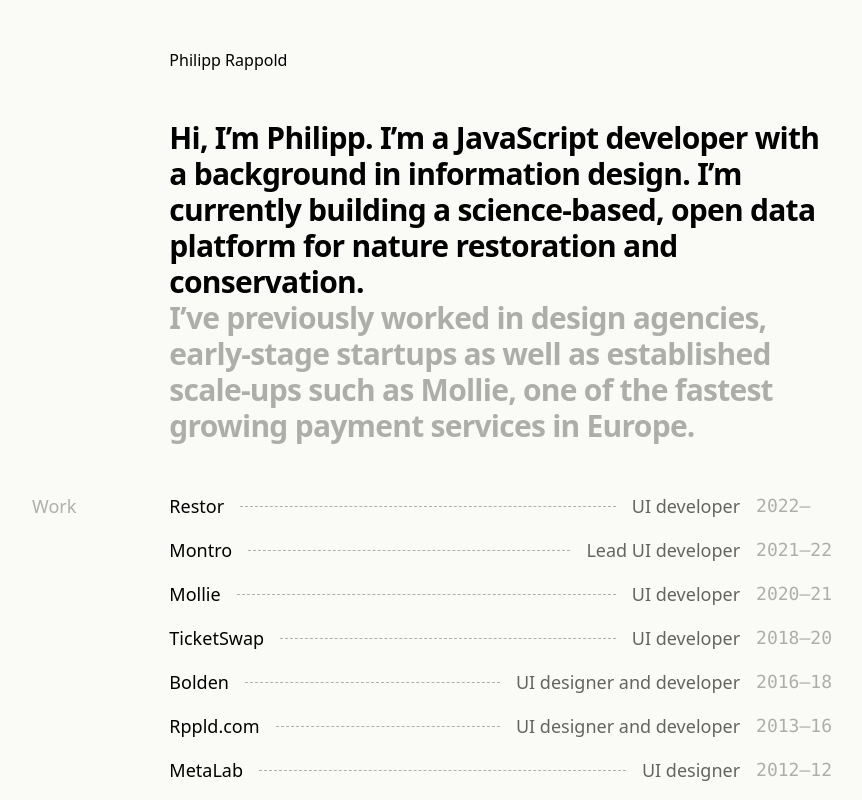
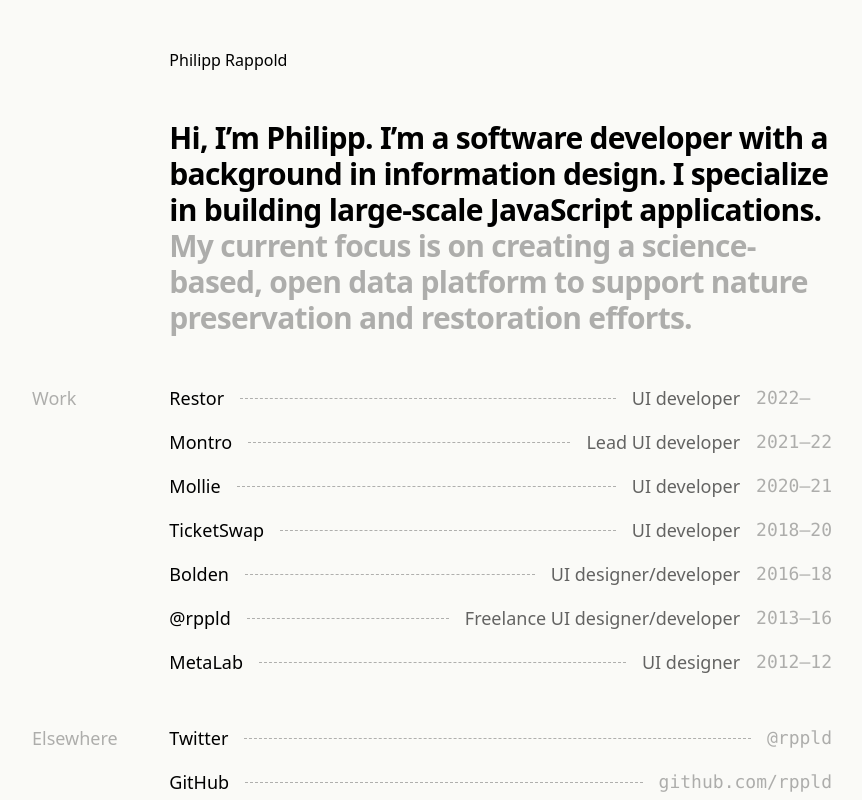
Before and after one commit to rppld/blog, a Next.js app: page / in a window 1280 px wide. Shown: the top 800 px of the page, without its empty margins (208-1070 px from the left). Built offline with nearby package versions, Linux system fonts and the light colour scheme.

Commit message:
update copy

```diff
--- a/pages/index.tsx
+++ b/pages/index.tsx
@@ -23,9 +23,9 @@
 
 const data: Data = {
   title:
-    "Hi, I’m Philipp. I’m a JavaScript developer with a background in information design. I’m currently building a science-based, open data platform for nature restoration and conservation.",
+    "Hi, I’m Philipp. I’m a software developer with a background in information design. I specialize in building large-scale JavaScript applications.",
   description:
-    "I’ve previously worked in design agencies, early-stage startups as well as established scale-ups such as Mollie, one of the fastest growing payment services in Europe.",
+    "My current focus is on creating a science-based, open data platform to support nature preservation and restoration efforts.",
   links: [
     { text: "Twitter", handle: "@rppld", href: "https://twitter.com/rppld" },
     {
@@ -70,15 +70,15 @@
     },
     {
       text: "Bolden",
-      role: "UI designer and developer",
+      role: "UI designer/developer",
       href: "https://www.bolden.nl/",
       fromYear: format(new Date("2016"), "yyyy"),
       toYear: format(new Date("2018"), "yy"),
     },
     {
-      text: "Rppld.com",
-      role: "UI designer and developer",
-      href: "https://rppld.com/",
+      text: "@rppld",
+      role: "Freelance UI designer/developer",
+      href: "https://www.rppld.com/",
       fromYear: format(new Date("2013"), "yyyy"),
       toYear: format(new Date("2016"), "yy"),
     },
```
